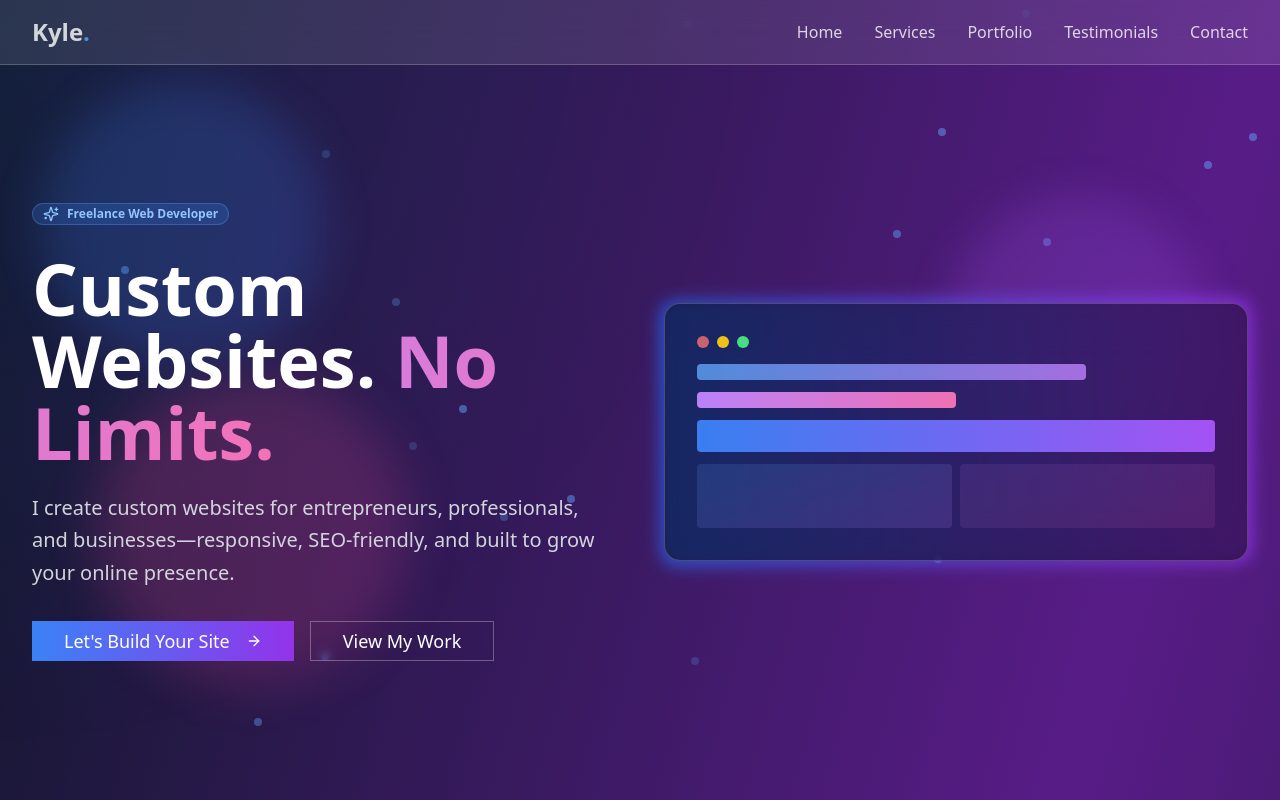
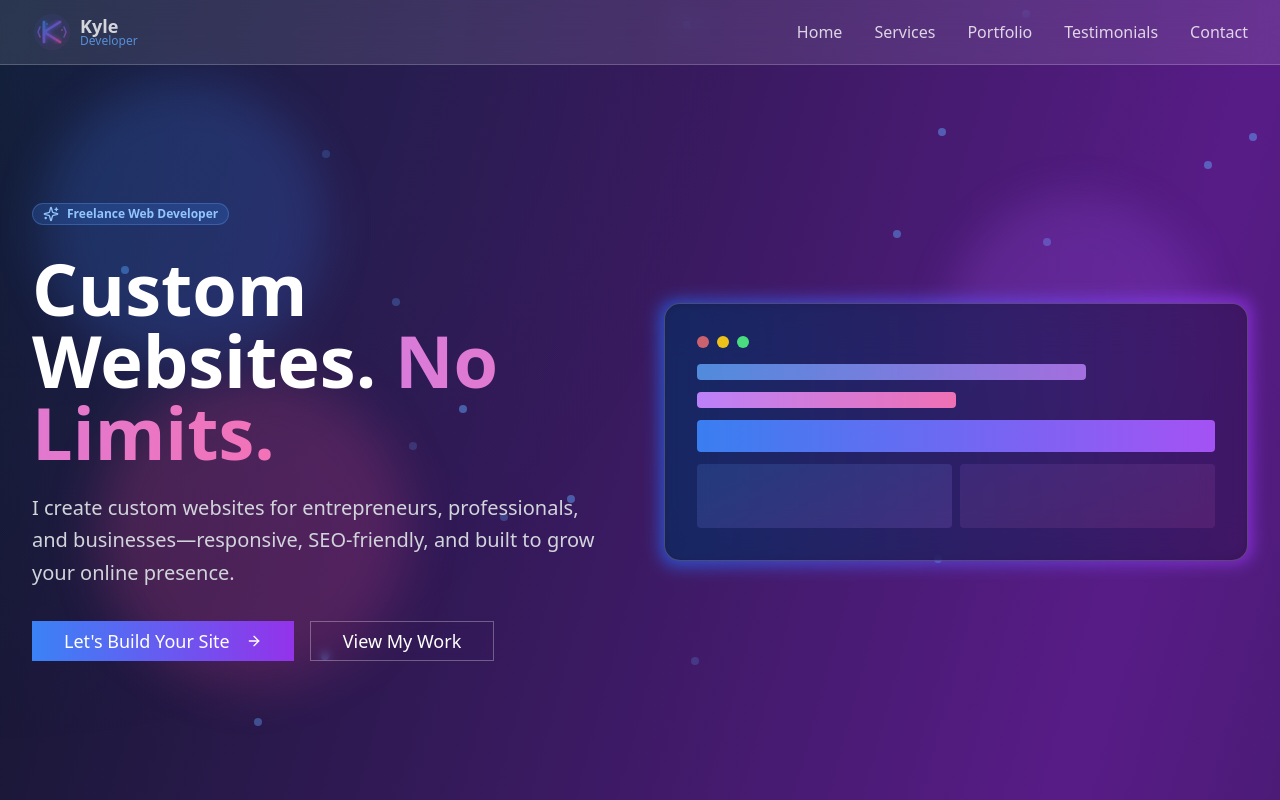
Before and after one commit to Cachia36/Personal-website, a Next.js app: page / in a window 1280 px wide. Shown: the top 800 px of the page. Built offline with nearby package versions, Linux system fonts and the light colour scheme.

Commit message:
feat: add professional logo to Kyle's portfolio
Create modern logo with tech elements and integrate into navigation and footer.

#VERCEL_SKIP

Co-authored-by: null <91952749+Cachia36@users.noreply.github.com>

```diff
--- a/app/page.tsx
+++ b/app/page.tsx
@@ -18,7 +18,6 @@ import {
   ExternalLink,
   Mail,
   Phone,
-  MapPin,
   Star,
   ArrowRight,
   MousePointer,
@@ -28,6 +27,7 @@ import {
   Linkedin,
 } from "lucide-react"
 import Image from "next/image"
+import Logo from "@/components/logo"
 
 export default function KylePortfolio() {
   const [isMenuOpen, setIsMenuOpen] = useState(false)
@@ -148,9 +148,7 @@ export default function KylePortfolio() {
       <nav className="fixed top-0 w-full bg-white/10 backdrop-blur-lg border-b border-white/20 z-50">
         <div className="max-w-7xl mx-auto px-4 sm:px-6 lg:px-8">
           <div className="flex justify-between items-center h-16">
-            <div className="font-bold text-2xl text-white animate-pulse">
-              Kyle<span className="text-blue-400">.</span>
-            </div>
+            <Logo className="animate-pulse" />
 
             {/* Desktop Navigation */}
             <div className="hidden md:flex space-x-8">
@@ -680,9 +678,7 @@ export default function KylePortfolio() {
       <footer className="bg-black/50 backdrop-blur-lg border-t border-white/10 text-white py-12">
         <div className="max-w-7xl mx-auto px-4 sm:px-6 lg:px-8">
           <div className="text-center space-y-6">
-            <div className="font-bold text-3xl animate-pulse">
-              Kyle<span className="text-blue-400">.</span>
-            </div>
+            <Logo size="lg" />
             <p className="text-gray-400">
               Freelance Web Developer specializing in custom websites for entrepreneurs, professionals, and businesses
             </p>
--- /dev/null
+++ b/components/logo.tsx
@@ -0,0 +1,80 @@
+"use client"
+
+interface LogoProps {
+  className?: string
+  size?: "sm" | "md" | "lg"
+}
+
+export default function Logo({ className = "", size = "md" }: LogoProps) {
+  const sizeClasses = {
+    sm: "w-8 h-8",
+    md: "w-10 h-10",
+    lg: "w-12 h-12",
+  }
+
+  return (
+    <div className={`flex items-center space-x-2 ${className}`}>
+      <div className={`${sizeClasses[size]} relative`}>
+        <svg viewBox="0 0 40 40" fill="none" xmlns="http://www.w3.org/2000/svg" className="w-full h-full">
+          {/* Outer ring with gradient */}
+          <defs>
+            <linearGradient id="logoGradient" x1="0%" y1="0%" x2="100%" y2="100%">
+              <stop offset="0%" stopColor="#3B82F6" />
+              <stop offset="50%" stopColor="#8B5CF6" />
+              <stop offset="100%" stopColor="#EC4899" />
+            </linearGradient>
+            <filter id="glow">
+              <feGaussianBlur stdDeviation="2" result="coloredBlur" />
+              <feMerge>
+                <feMergeNode in="coloredBlur" />
+                <feMergeNode in="SourceGraphic" />
+              </feMerge>
+            </filter>
+          </defs>
+
+          {/* Background circle */}
+          <circle cx="20" cy="20" r="18" fill="url(#logoGradient)" className="opacity-10" />
+
+          {/* Main logo shape - Abstract K */}
+          <path
+            d="M12 10 L12 30 M12 20 L28 10 M12 20 L28 30"
+            stroke="url(#logoGradient)"
+            strokeWidth="2.5"
+            strokeLinecap="round"
+            strokeLinejoin="round"
+            filter="url(#glow)"
+            className="animate-pulse"
+          />
+
+          {/* Code brackets */}
+          <path
+            d="M8 15 L6 20 L8 25"
+            stroke="url(#logoGradient)"
+            strokeWidth="1.5"
+            strokeLinecap="round"
+            strokeLinejoin="round"
+            opacity="0.7"
+          />
+          <path
+            d="M32 15 L34 20 L32 25"
+            stroke="url(#logoGradient)"
+            strokeWidth="1.5"
+            strokeLinecap="round"
+            strokeLinejoin="round"
+            opacity="0.7"
+          />
+
+          {/* Small dots for tech feel */}
+          <circle cx="15" cy="12" r="1" fill="#3B82F6" opacity="0.6" />
+          <circle cx="25" cy="28" r="1" fill="#8B5CF6" opacity="0.6" />
+          <circle cx="30" cy="18" r="1" fill="#EC4899" opacity="0.6" />
+        </svg>
+      </div>
+
+      <div className="flex flex-col">
+        <span className="font-bold text-lg leading-none text-white">Kyle</span>
+        <span className="text-xs text-blue-400 leading-none">Developer</span>
+      </div>
+    </div>
+  )
+}
--- a/package.json
+++ b/package.json
@@ -48,7 +48,7 @@
     "lucide-react": "^0.454.0",
     "next": "15.2.4",
     "next-themes": "latest",
-    "nodemailer": "^7.0.3",
+    "nodemailer": "latest",
     "react": "^19",
     "react-day-picker": "latest",
     "react-dom": "^19",
```
Also changed, not shown: vercel.json, 2 other files (tests, documents, lock files or other folders).
